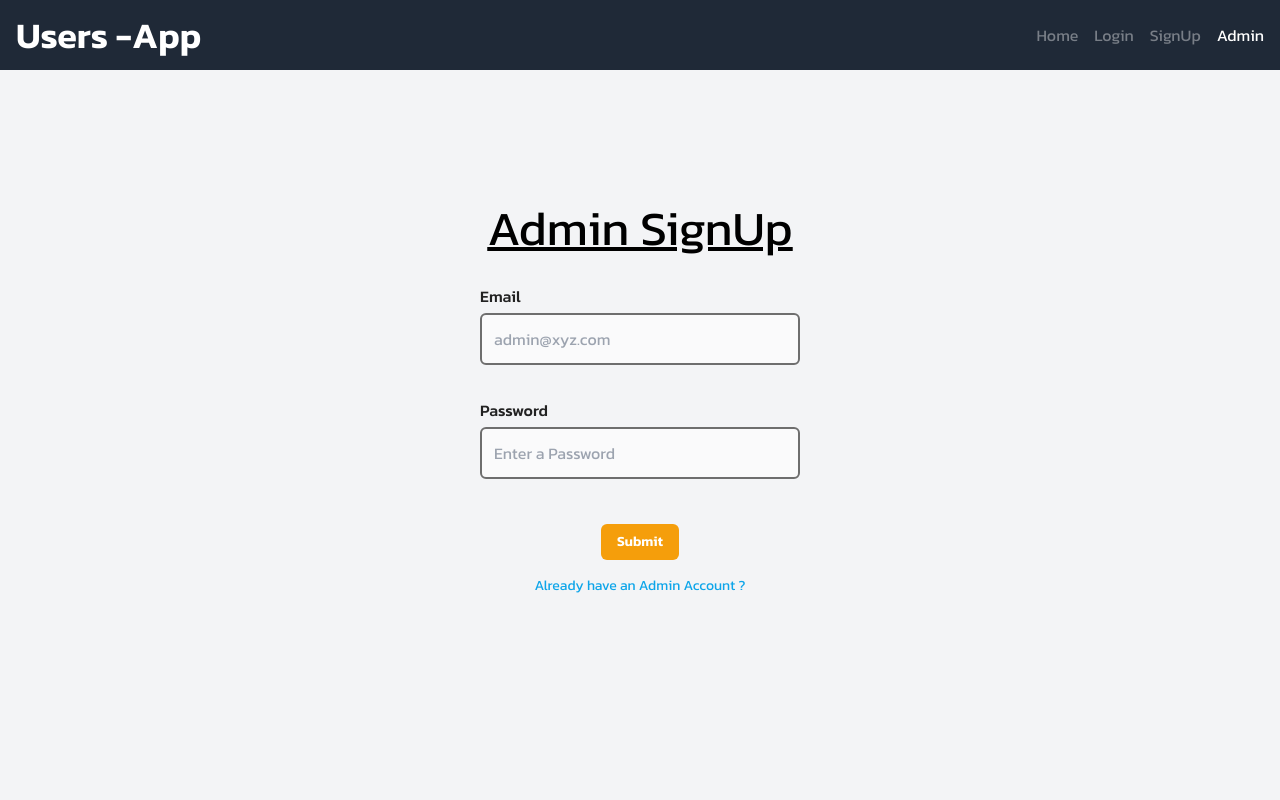
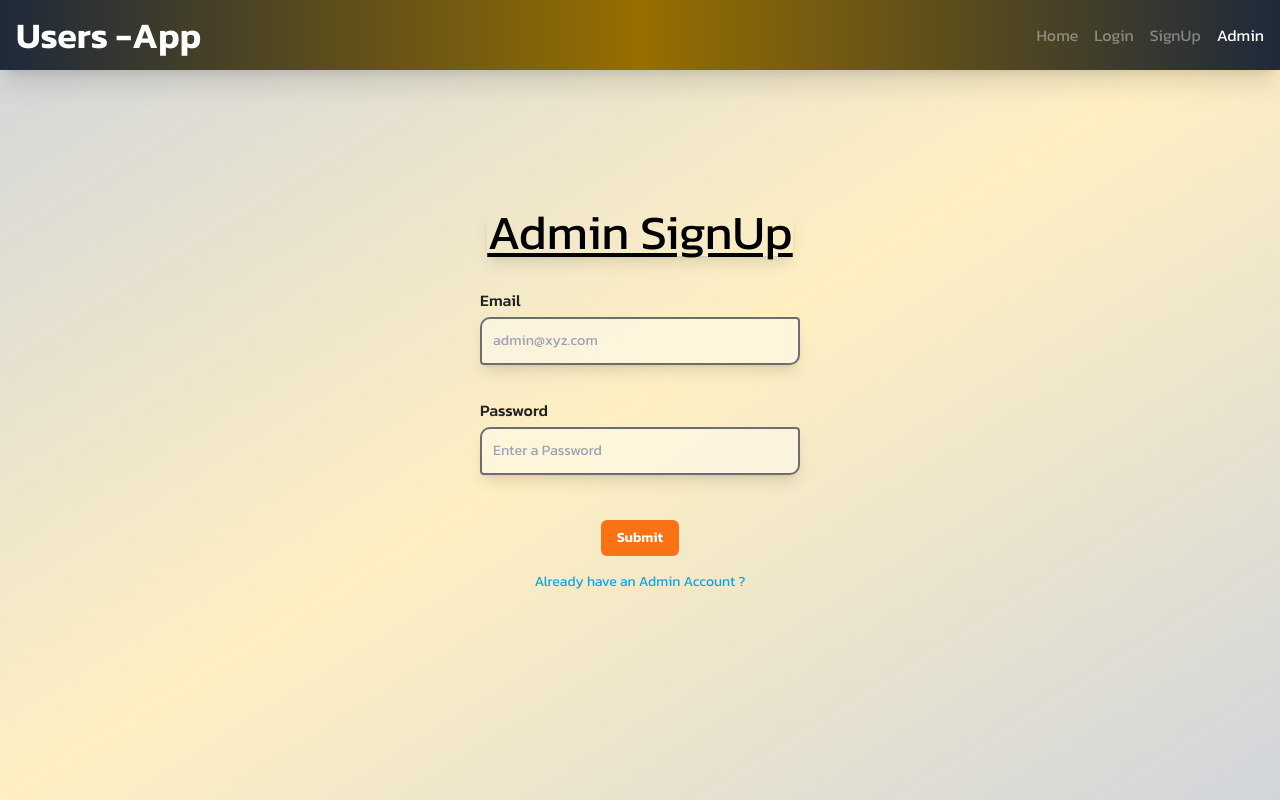
Before and after one commit to mza-codes/project-users, a React (Vite) app in the folder client/: page /admin/signup in a window 1280 px wide. Built offline with nearby package versions, Linux system fonts and the light colour scheme; a web font is replaced by a local one.

Commit message:
Added Lazy Loading, Updated UI Theme, Input Box

```diff
--- a/client/src/components/Header.tsx
+++ b/client/src/components/Header.tsx
@@ -49,7 +49,7 @@ export default function Header() {
     ];
 
     return (
-        <header className="fixed h-[70px] bg-gray-800 text-white w-full row justify-between items-center gap-2">
+        <header className="fixed h-[70px] header-bg text-white w-full row justify-between items-center gap-2">
             <b className="mx-4 md:text-4xl">Users -App</b>
             <ul className="row gap-4 mx-4">
                 {isActive
--- a/client/src/components/Input.scss
+++ b/client/src/components/Input.scss
@@ -6,8 +6,8 @@
     // align-items: center;
     gap: 5px;
     position: relative;
+    transition: all 600ms ease-in-out;
     --inputbox-border: 2px;
-    transition: all 600ms ease-in-out;
 
     .label {
         font-weight: 500;
@@ -20,11 +20,12 @@
         border: var(--inputbox-border) solid #999;
         cursor: text;
         outline: 1px gray;
-        padding: 12px;
-        min-width: 240px;
-        border-radius: 6px;
-        background-color: rgba($color: #fff, $alpha: 0.6);
-        color: #000;
+        padding: 11px 11px;
+        border-radius: 10px 4px 10px 4px;
+        background-color: rgba($color: #fff, $alpha: 0.4);
+        color: #111;
+        font-weight: 400;
+        font-size: 0.9rem;
 
         &:read-only {
             border: var(--inputbox-border) solid rgb(121, 121, 121);
@@ -47,7 +48,7 @@
     }
 
     .error {
-        border: var(--inputbox-border) solid rgb(255, 101, 101);
+        border: var(--inputbox-border) solid rgb(255, 32, 32);
     }
 
     .success {
--- a/client/src/components/Input.tsx
+++ b/client/src/components/Input.tsx
@@ -18,7 +18,7 @@ export default function InputField(props: InputFieldProps) {
             <span className="label">{props.name}</span>
             <div className="relative">
                 <input
-                    className={`sm:w-[320px] ${isError ? "error" : isValid ? "success" : "normal"}`}
+                    className={`sm:min-w-[320px] min-w-[200px] shadow-lg hover:shadow-xl ${isError ? "error" : isValid ? "success" : "normal"}`}
                     {...field}
                     {...props}
                 />
--- a/client/src/components/auth/AdminLogin.tsx
+++ b/client/src/components/auth/AdminLogin.tsx
@@ -24,7 +24,7 @@ export default function AdminLogin() {
 
     return (
         <>
-            <h2 className="lg:text-5xl text-3xl underline-offset-2 underline pb-4">Admin Login</h2>
+            <h2 className="auth-title">Admin Login</h2>
             <Formik
                 validateOnChange
                 initialValues={initialValues}
--- a/client/src/components/auth/AdminSignUp.tsx
+++ b/client/src/components/auth/AdminSignUp.tsx
@@ -23,7 +23,7 @@ export default function AdminSignUp() {
 
     return (
         <>
-            <h2 className="lg:text-5xl text-3xl underline-offset-2 underline pb-4">Admin SignUp</h2>
+            <h2 className="auth-title">Admin SignUp</h2>
             <Formik
                 validateOnChange
                 initialValues={initialValues}
@@ -38,7 +38,7 @@ export default function AdminSignUp() {
                         <button
                             disabled={loading || props.isSubmitting}
                             type="submit"
-                            className="btn btn-hover bg-amber-500 hover:bg-amber-600 text-white mt-3"
+                            className="btn btn-hover bg-orange-500 hover:bg-orange-600 text-white mt-3"
                         >
                             {loading || props.isSubmitting ? "Loading.." : "Submit"}
                         </button>
--- a/client/src/components/auth/Login.tsx
+++ b/client/src/components/auth/Login.tsx
@@ -26,7 +26,7 @@ export default function Login() {
 
     return (
         <>
-            <h2 className="lg:text-5xl text-3xl underline-offset-2 underline pb-4">LogIn</h2>
+            <h2 className="auth-title">LogIn</h2>
             <Formik
                 validateOnChange
                 initialValues={initialValues}
--- a/client/src/components/auth/SignUp.tsx
+++ b/client/src/components/auth/SignUp.tsx
@@ -36,7 +36,7 @@ export default function SignUp() {
 
     return (
         <>
-            <h2 className="lg:text-5xl text-3xl underline-offset-2 underline pb-4">SignUp</h2>
+            <h2 className="auth-title">SignUp</h2>
             <Formik
                 validateOnChange={true}
                 initialValues={initialValues}
--- a/client/src/index.css
+++ b/client/src/index.css
@@ -9,7 +9,15 @@
 }
 
 .page {
-    @apply min-h-[100dvh] bg-gray-100 flex flex-col items-center justify-center;
+    @apply min-h-[100dvh] bg-gradient-to-br from-gray-300 via-[#ffefc2] to-gray-300 flex flex-col items-center justify-center;
+}
+
+.auth-title{
+    @apply lg:text-5xl text-3xl underline-offset-4 underline mb-4 shadow-lg hover:shadow-xl
+}
+
+.header-bg{
+    @apply bg-gradient-to-l from-slate-800 via-[#976f00] to-slate-800 shadow-lg hover:shadow-xl
 }
 
 .row {
--- a/client/src/pages/AdminDashboard.tsx
+++ b/client/src/pages/AdminDashboard.tsx
@@ -19,7 +19,7 @@ export default function AdminDashboard() {
     if (loading || users.length <= 0) return <LoadingPage />;
     return (
         <section className="page">
-            <h2 className="text-4xl py-2 my-6">Welcome to Dashboard!</h2>
+            <h2 className="text-4xl py-2 my-8">Welcome to Dashboard!</h2>
             <Users users={users} />
         </section>
     );
--- a/client/src/routes.tsx
+++ b/client/src/routes.tsx
@@ -1,16 +1,17 @@
 import { useRoutes } from "react-router-dom";
+import { IsLoggedOut, IsAdmin, IsUserActive } from "./middlewares";
+import { lazy } from "react";
 
-import Auth from "./pages/Auth";
-import Home from "./pages/Home";
-import NotFound from "./pages/NotFound";
-import RegisterSuccess from "./pages/RegisterSuccess";
-import AdminDashboard from "./pages/AdminDashboard";
-import { IsLoggedOut, IsAdmin, IsUserActive } from "./middlewares";
-import LoadingPage from "./pages/LoadingPage";
-import ProfileCompletion from "./pages/ProfileCompletion";
-import UserDashboard from "./pages/UserDashboard";
-import Logout from "./pages/Logout";
-import Profile from "./pages/Profile";
+const Auth = lazy(() => import("./pages/Auth"));
+const Home = lazy(() => import("./pages/Home"));
+const NotFound = lazy(() => import("./pages/NotFound"));
+const RegisterSuccess = lazy(() => import("./pages/RegisterSuccess"));
+const AdminDashboard = lazy(() => import("./pages/AdminDashboard"));
+const LoadingPage = lazy(() => import("./pages/LoadingPage"));
+const ProfileCompletion = lazy(() => import("./pages/ProfileCompletion"));
+const UserDashboard = lazy(() => import("./pages/UserDashboard"));
+const Logout = lazy(() => import("./pages/Logout"));
+const Profile = lazy(() => import("./pages/Profile"));
 
 export default function Routes() {
     return useRoutes([
--- a/package.json
+++ b/package.json
@@ -10,7 +10,9 @@
   "author": "mza-codes",
   "license": "ISC",
   "devDependencies": {
-    "concurrently": "^7.6.0",
+    "concurrently": "^7.6.0"
+  },
+  "dependencies": {
     "yarn": "^1.22.19"
   }
 }
```
Also changed, not shown: 2 other files (tests, documents, lock files or other folders).
